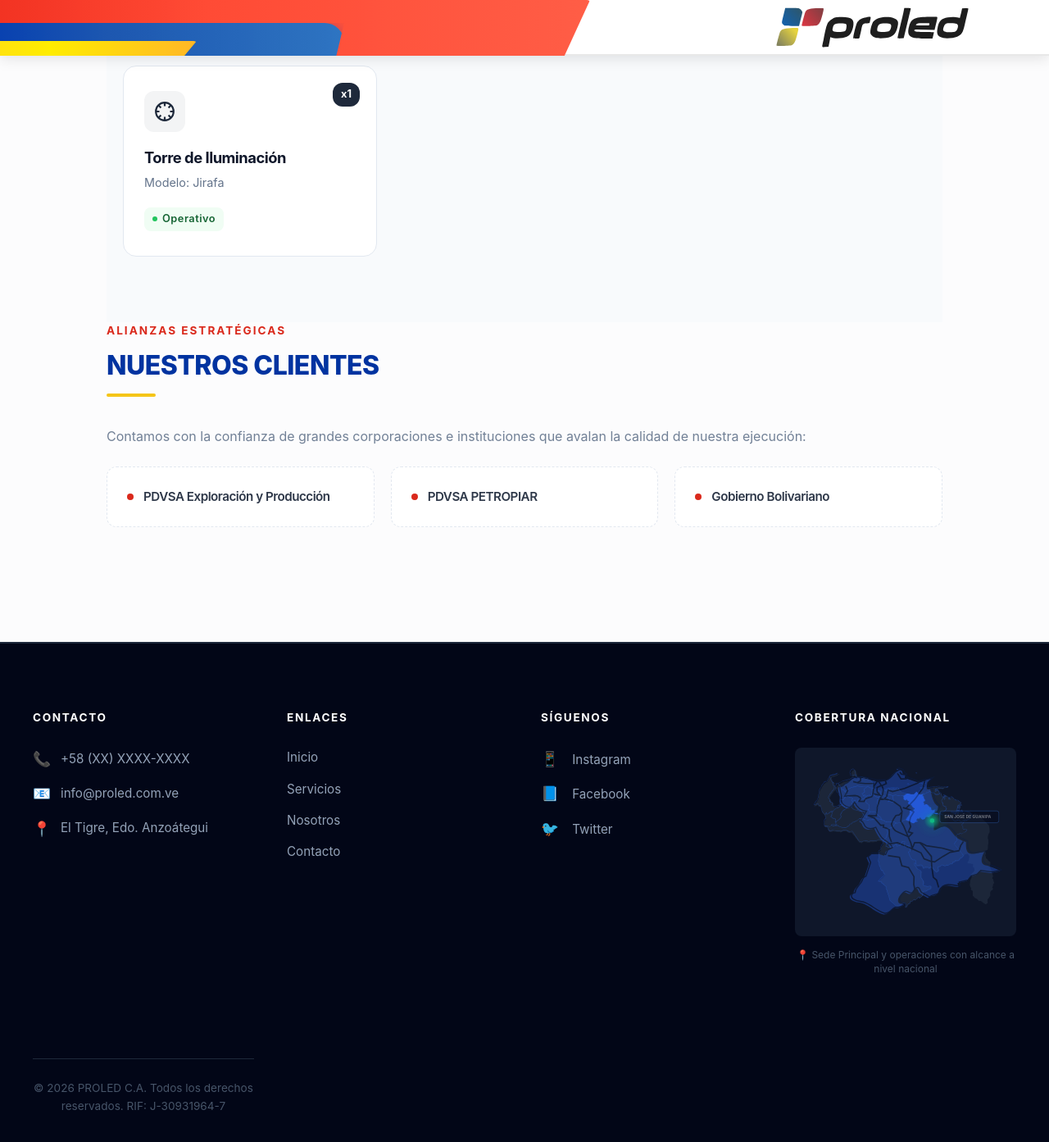
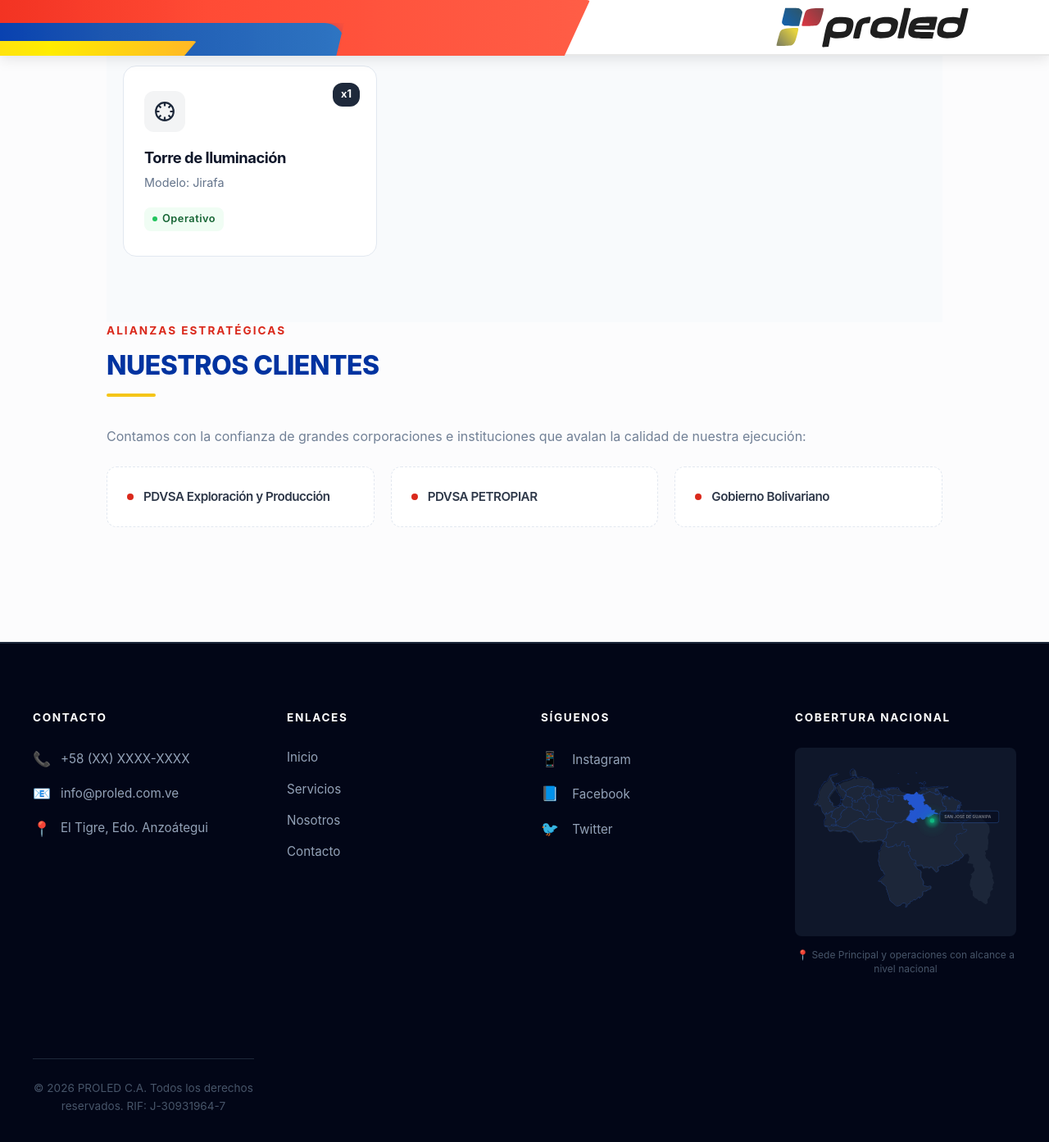
Before and after one commit to ing-nestorgomez/belorp, a Jekyll site: the page built from index.html, in a window 1280 px wide and 1400 px high, scrolled down 4906 px. Shown: the top 1393 px of the window at 82% size. Built offline with Jekyll 4.4.1, drawn with Linux system fonts in a browser that asks for light colours.

Commit message:
Change layer-state opacity from 0.4 to 0.0

```diff
--- a/assets/css/styles.css
+++ b/assets/css/styles.css
@@ -908,7 +908,7 @@
 
 /* Capa 2: Anzoátegui empieza sutil o integrado */
 .layer-state {
-  opacity: 0.4;
+  opacity: 0.0;
   transform: scale(1);
   filter: drop-shadow(0 0 0px transparent);
 }
```
